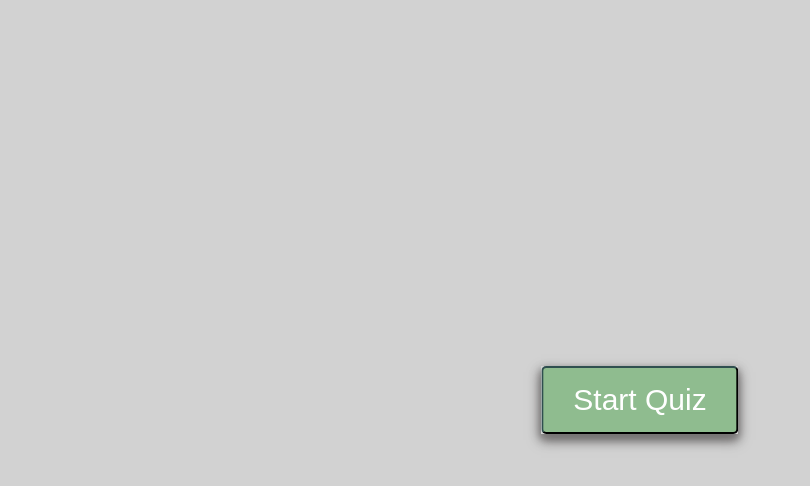
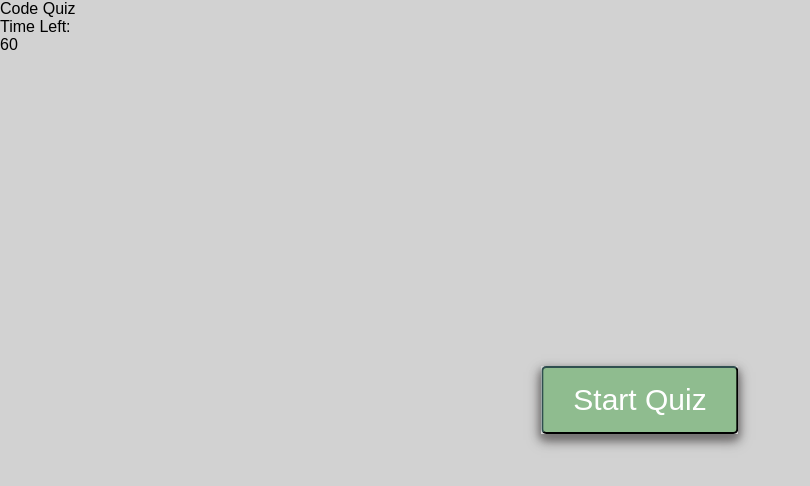
Before and after one commit to farhahdin1997/timing_Quiz, a plain HTML site: page index.html in a window 1280 px wide. Shown: the whole page, without its empty margins (0-810 px from the left). Drawn offline with Linux system fonts and the light colour scheme.

Commit message:
added a quizbox section which will display the timer and the questions and how many questions have been aswered

```diff
--- a/index.html
+++ b/index.html
@@ -31,7 +31,16 @@
       </div>
   </div>
 
-
+  <!-- Added a quiz section which will show the timer and the questions-->
+  <!-- Quiz Box -->
+  <div class="quizBox">
+    <!-- Quiz Box Header -->
+    <header>
+        <div class="quizBoxTitle">Code Quiz</div>
+        <div class="quizBoxTimer">
+            <div class="timerText">Time Left:</div>
+            <div class="timerSeconds">60</div>
+        </div>
 
   <body>
     <script src="script.js"></script>
```
